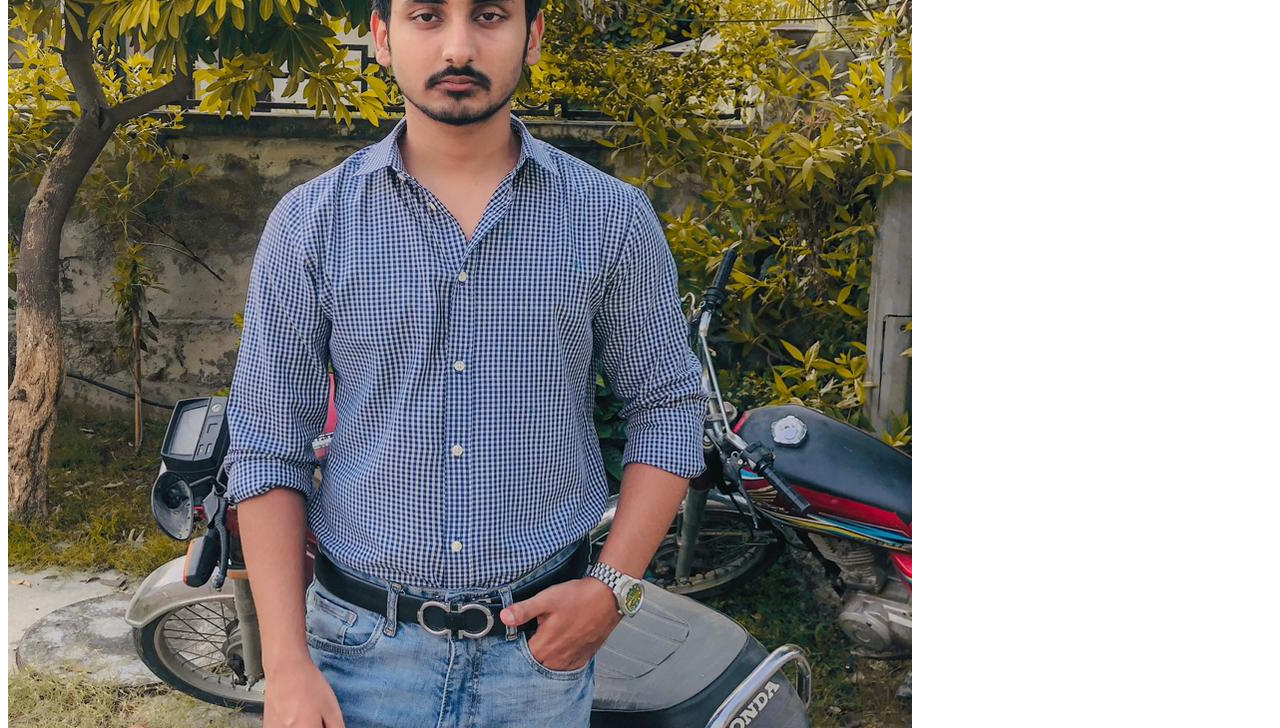
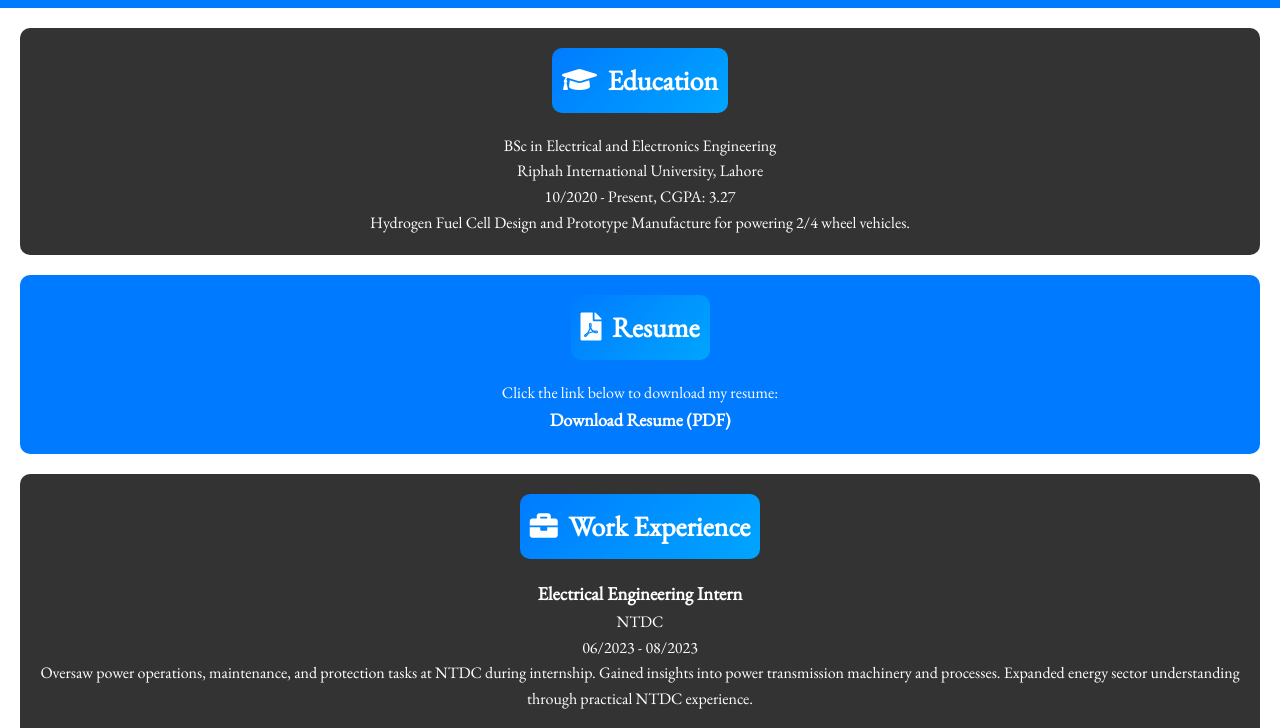
Before and after one commit to yasirusman85/Portfoliowebsite, a plain HTML site: page index.html in a window 1280 px wide. Shown: the part 440-1168 px from the top of the page. Drawn offline with nearby package versions, Linux system fonts and the light colour scheme; the site is published under a folder, as on GitHub Pages, so addresses that start at the root find nothing.

Commit message:
Update index.html

```diff
--- a/index.html
+++ b/index.html
@@ -11,7 +11,7 @@
     <link rel="preconnect" href="https://fonts.gstatic.com" crossorigin>
     <link href="https://fonts.googleapis.com/css2?family=EB+Garamond&display=swap" rel="stylesheet">
     <!-- Add your CSS file -->
-    <link rel="stylesheet" href="/master.css">
+    <link rel="stylesheet" href="master.css">
 
 </head>
 <body>
```
